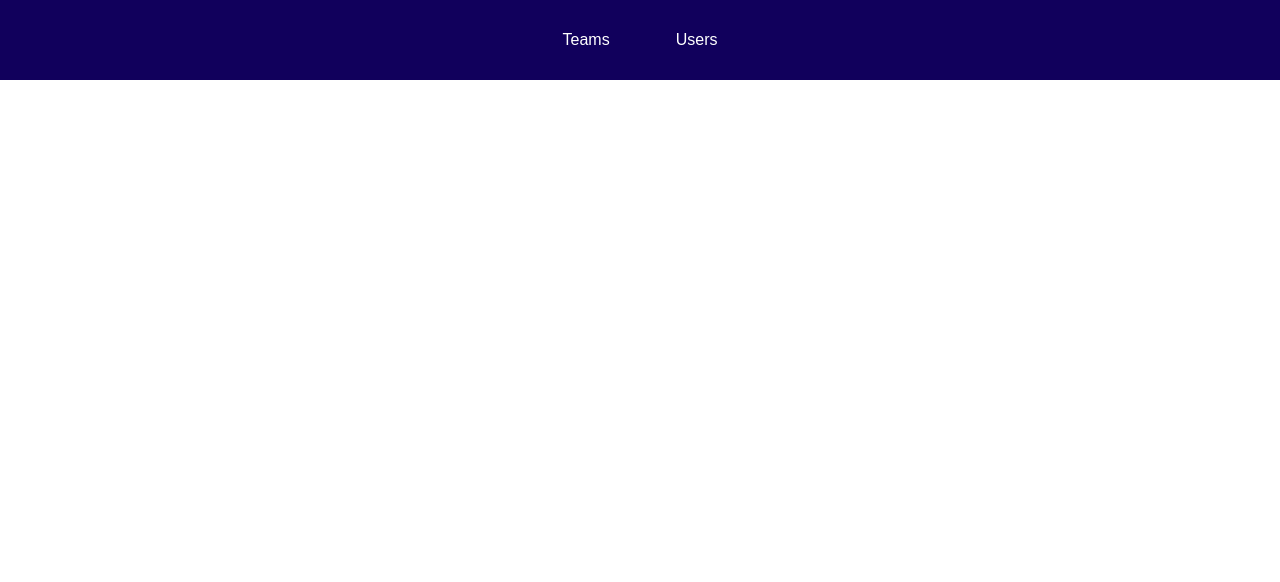
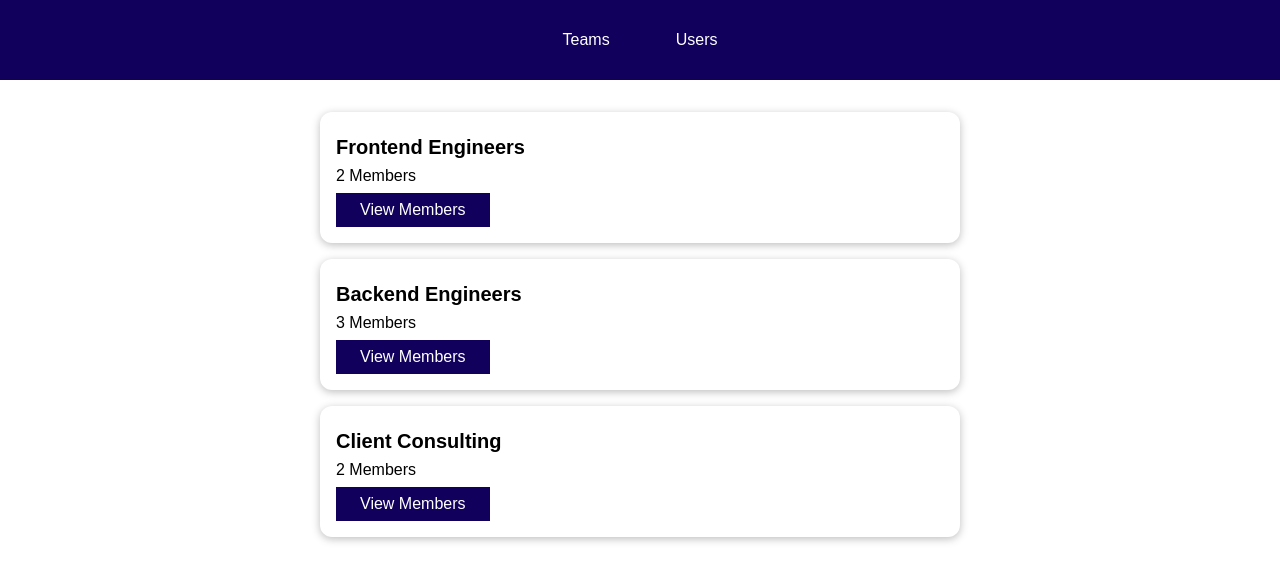
Before and after one commit to MRAlirad/Vue-Projects, a Vue app: page / in a window 1280 px wide. Shown: the top 582 px of the page. Built offline with nearby package versions, Linux system fonts and the light colour scheme.

Commit message:
users-teams - user item

```diff
--- /dev/null
+++ b/src/projects/users-and-teams/TeamItem.vue
@@ -0,0 +1,45 @@
+<template>
+	<div class="team-item">
+		<h3>{{ name }}</h3>
+		<div class="team-members">{{ memberCount }} Members</div>
+		<a href="#">View Members</a>
+	</div>
+</template>
+
+<script>
+	export default {
+		name: 'TeamItem',
+		props: ['name', 'memberCount'],
+	};
+</script>
+
+<style scoped>
+	.team-item {
+		margin: 1rem 0;
+		box-shadow: 0 2px 8px rgba(0, 0, 0, 0.26);
+		border-radius: 12px;
+		padding: 1rem;
+	}
+
+	h3 {
+		margin: 0.5rem 0;
+		font-size: 1.25rem;
+	}
+
+	.team-members {
+		margin: 0.5rem 0;
+	}
+
+	a {
+		text-decoration: none;
+		color: white;
+		display: inline-block;
+		padding: 0.5rem 1.5rem;
+		background-color: #11005c;
+	}
+
+	a:hover,
+	a:active {
+		background-color: #220a8d;
+	}
+</style>
--- a/src/projects/users-and-teams/TeamsList.vue
+++ b/src/projects/users-and-teams/TeamsList.vue
@@ -0,0 +1,31 @@
+<template>
+	<div class="teams-list">
+		<TeamsItem
+			v-for="team in teams"
+			:key="team.id"
+			:name="team.name"
+			:member-count="team.members.length"
+		/>
+	</div>
+</template>
+
+<script>
+	import TeamsItem from './TeamItem.vue';
+
+	export default {
+		name: 'TeamsList',
+		components: {
+			TeamsItem,
+		},
+		inject: ['teams'],
+	};
+</script>
+
+<style scoped>
+	.teams-list {
+		list-style: none;
+		margin: 2rem auto;
+		max-width: 40rem;
+		padding: 0;
+	}
+</style>
--- a/src/projects/users-and-teams/UsersTeamsApp.vue
+++ b/src/projects/users-and-teams/UsersTeamsApp.vue
@@ -2,18 +2,21 @@
 	<div class="users-teams-app">
 		<Navigation @set-page="setActivePage" />
 		<UserList v-if="activePage === 'users-list'" />
+		<TeamsList v-if="activePage === 'teams-list'" />
 	</div>
 </template>
 
 <script>
 	import Navigation from './Navigation.vue';
 	import UserList from './UserList.vue';
+	import TeamsList from './TeamsList.vue';
 
 	export default {
 		name: 'UsersTeamsApp',
 		components: {
 			Navigation,
 			UserList,
+			TeamsList,
 		},
 		data() {
 			return {
```
